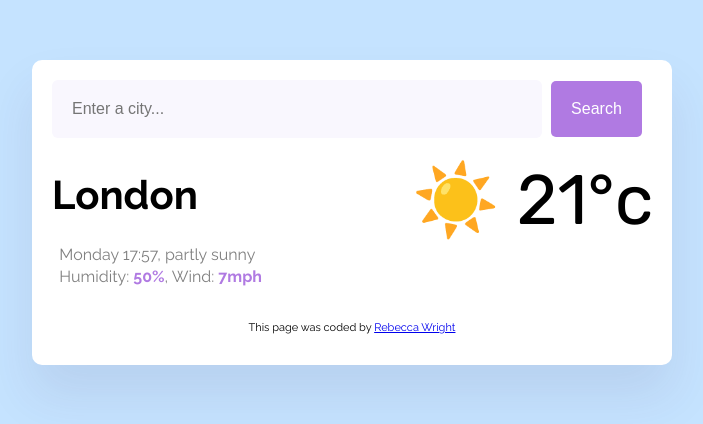
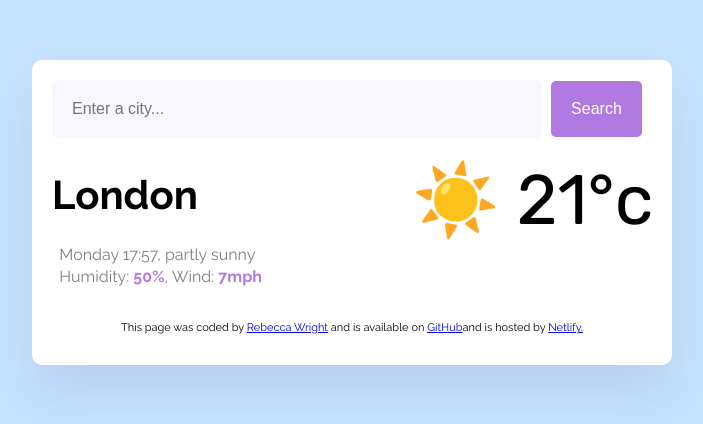
Before and after one commit to wrightrebecca/Weather-App-2, a plain HTML site: page index.html in a window 1280 px wide. Shown: the whole page, without its empty margins (288-991 px from the left). Drawn offline with nearby package versions, Linux system fonts and the light colour scheme.

Commit message:
Added links to footer

```diff
--- a/index.html
+++ b/index.html
@@ -50,7 +50,20 @@
       <footer>
         <p>
           This page was coded by
-          <a href="-" target="blank">Rebecca Wright</a>
+          <a href="https://github.com/wrightrebecca" target="blank"
+            >Rebecca Wright</a
+          >
+          and is available on
+          <a
+            href="https://github.com/wrightrebecca/Weather-App-2"
+            target="blank"
+            >GitHub</a
+          >and is hosted by
+          <a
+            href="https://app.netlify.com/sites/stellar-wisp-a1b4b9/overview"
+            target="blank"
+            >Netlify.</a
+          >
         </p>
       </footer>
     </div>
```
